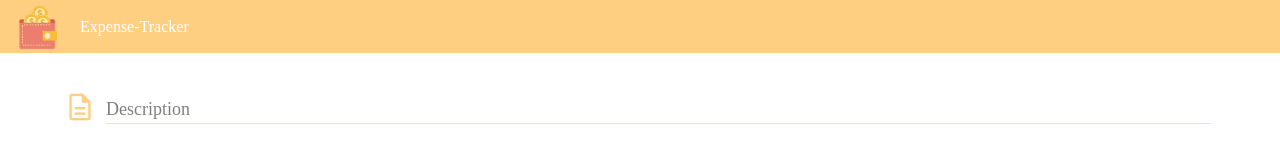
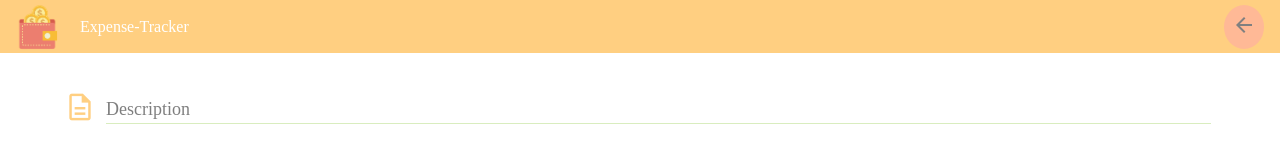
Before and after one commit to SubhamMandal/expense-tracker, a React (Vite) app: page /add-expense in a window 1280 px wide. Shown: the top 160 px of the page. Built offline with nearby package versions, Linux system fonts and the light colour scheme; a web font is replaced by a local one.

Commit message:
back button added

```diff
--- a/App.js
+++ b/App.js
@@ -27,6 +27,6 @@ export const router = createBrowserRouter([
     },
     {
         path: 'add-expense',
-        element: <Layout><AddExpense /></Layout>,
+        element: <Layout hasBack={true}><AddExpense /></Layout>,
     }
 ])
--- a/src/components/Layout.js
+++ b/src/components/Layout.js
@@ -1,15 +1,21 @@
 import React from 'react';
 import Logo from '../static/Images/logo.png';
 import classes from './Layout.module.css';
-import { Link } from 'react-router-dom';
+import { Link, useNavigate } from 'react-router-dom';
 
-const Layout = ({children}) => {
-
+const Layout = ({ children, hasBack }) => {
+    const navigate = useNavigate();
+    const onBackClick = () => {
+        navigate(-1);
+    }
     return (
         <section className={classes.home}>
-            <Link className={classes.header}>
+            <Link to='/home' className={classes.header}>
                 <img className={classes.logo} src={Logo} />
                 <span>Expense-Tracker</span>
+                {hasBack && <div className={classes.back} onClick={onBackClick}>
+                    <span class="material-symbols-outlined">arrow_back</span>
+                </div>}
             </Link>
             {children}
             <div className={classes.footer}>
--- a/src/components/Layout.module.css
+++ b/src/components/Layout.module.css
@@ -2,6 +2,16 @@
   display: flex;
   align-items: center;
   background-color: var(--color1);
+}
+
+.back {
+  color: gray;
+  padding: .5rem;
+  cursor: pointer;
+  background-color: var(--color2);
+  border-radius: 50%;
+  margin-right: 1rem;
+  margin-left: auto;
 }
 
 .logo {
```
